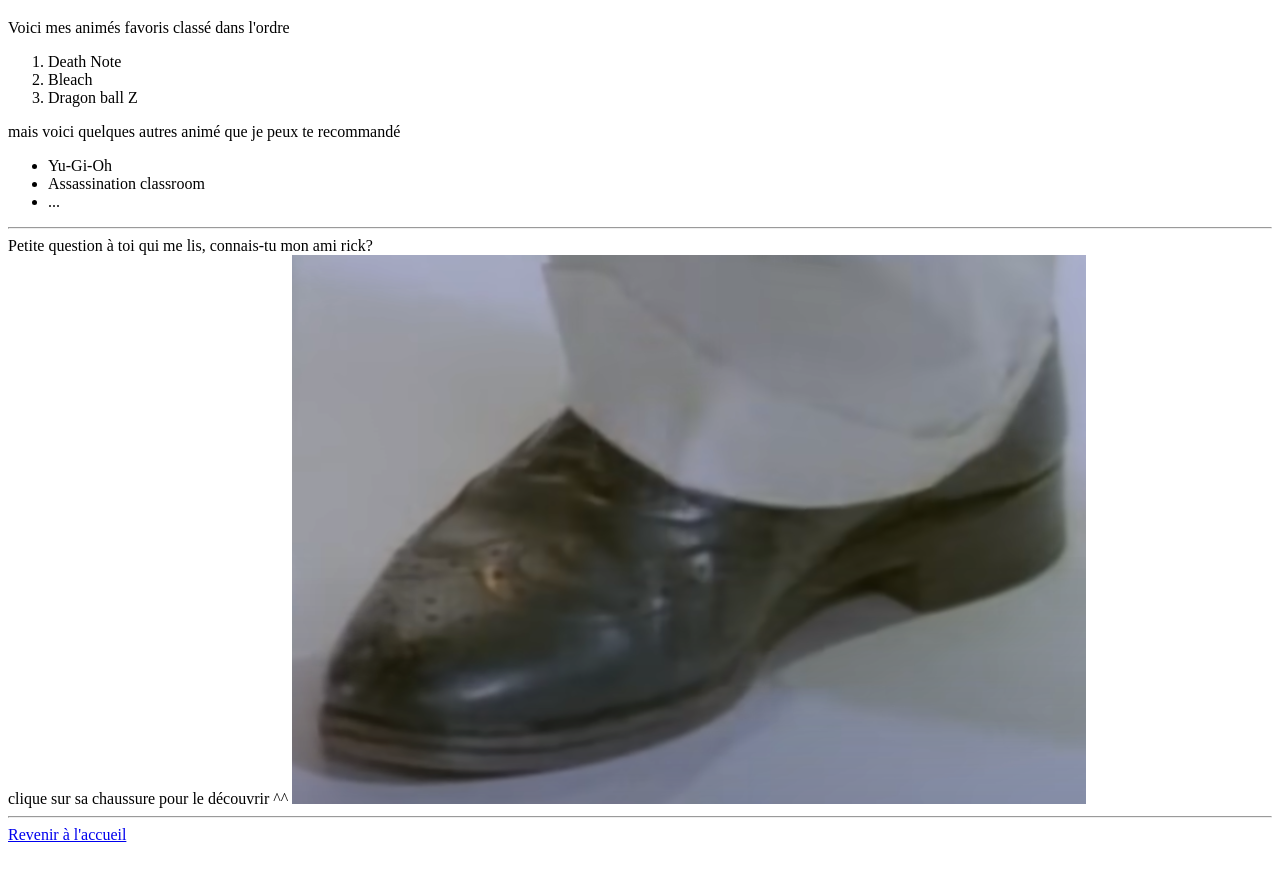
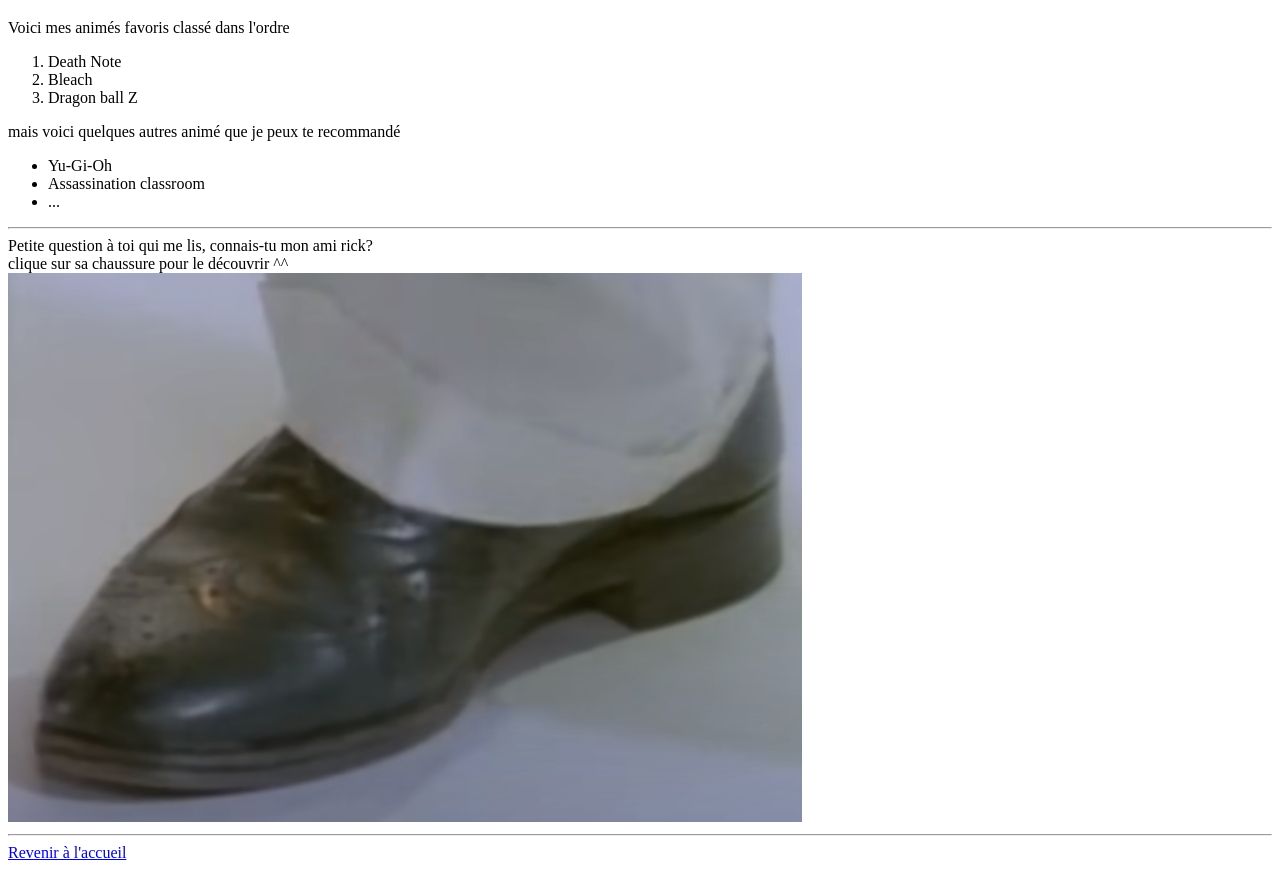
Before and after one commit to chabbiaz/html-portfolio, a plain HTML site: page mesanimesfavoris.html in a window 1280 px wide. Shown: the part 61-931 px from the top of the page. Drawn offline with Linux system fonts and the light colour scheme.

Commit message:
Update mesanimesfavoris.html

```diff
--- a/mesanimesfavoris.html
+++ b/mesanimesfavoris.html
@@ -24,7 +24,7 @@
     </p>
     <hr>
     Petite question à toi qui me lis, connais-tu mon ami rick? <br>
-    clique sur sa chaussure pour le découvrir ^^
+    clique sur sa chaussure pour le découvrir ^^ <br>
     <a href="https://youtu.be/dQw4w9WgXcQ?si=wYm1zc9cbMDnF8II&t=18"><img src="./assets/rick.png" alt="la chaussure de rick"/></a>
   </body>
   <footer>
```
